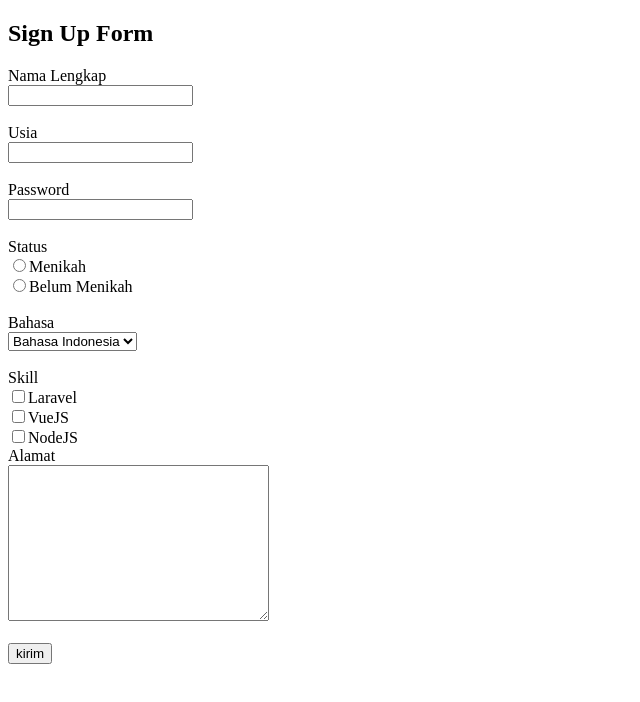
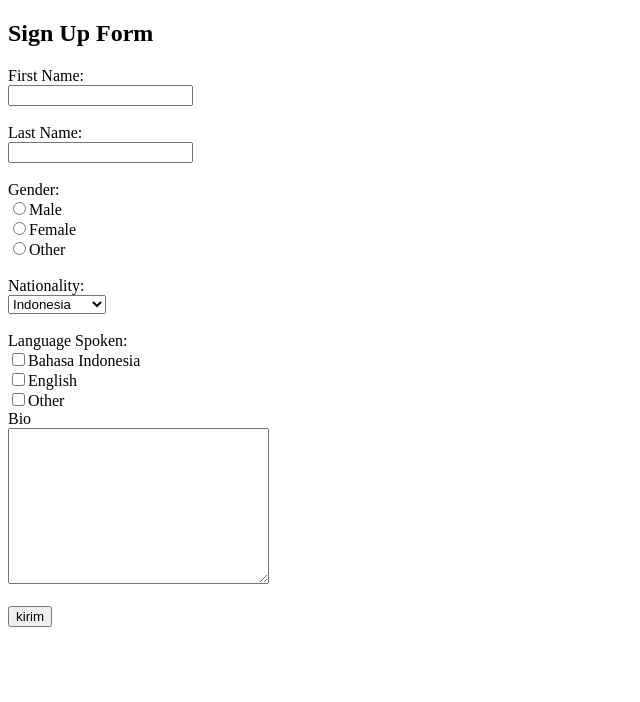
Before and after one commit to khandavaa/Bootcamp-Sanbercode, a plain HTML site: page Tugas Sanbercode/form.html in a window 1280 px wide. Shown: the whole page, without its empty margins (0-640 px from the left). Drawn offline with Linux system fonts and the light colour scheme.

Commit message:
Add files via upload

```diff
--- a/Tugas Sanbercode/form.html
+++ b/Tugas Sanbercode/form.html
@@ -12,27 +12,31 @@
 
 <body>
 <form action="welcome.html" method="post">
-    <label>Nama Lengkap</label> <br>
+    <label>First Name:</label> <br>
     <input type="text"> <br> <br>
-    <label>Usia</label> <br>
-    <input type="number"> <br> <br>
-    <label>Password</label> <br>
-    <input type="password"> <br> <br>
-    <label>Status</label> <br>
-    <input type="radio" name="status">Menikah <br>
-    <input type="radio" name="status">Belum Menikah <br> <br>
-    <label>Bahasa</label> <br>
-    <select name="Bahasa">
-    <option value="">Bahasa Indonesia </option>
-    <option value="">Bahasa Inggris </option>
-    <option value="">Bahasa Belanda </option>
+    <label>Last Name:</label> <br>
+    <input type="text"> <br> <br>
+
+    <label>Gender:</label> <br>
+    <input type="radio" name="status">Male<br>
+    <input type="radio" name="status">Female<br>
+    <input type="radio" name="status">Other<br> <br>
+
+    <label>Nationality:</label> <br>
+    <select name="Nationality">
+    <option value="">Indonesia </option>
+    <option value="">Japanese </option>
+    <option value="">Singaporean </option>
+    <option value="">Malaysian </option>
     </select> <br> <br>
-    <label>Skill</label> <br>
-    <input type="checkbox" name="skill">Laravel <br>
-    <input type="checkbox" name="skill">VueJS <br>
-    <input type="checkbox" name="skill">NodeJS <br>
-    <label>Alamat</label> <br>
-    <textarea name="Alamat" cols="30" rows="10"></textarea> <br> <br>
+
+    <label>Language Spoken:</label> <br>
+    <input type="checkbox" name="Language Spoken">Bahasa Indonesia <br>
+    <input type="checkbox" name="Language Spoken">English <br>
+    <input type="checkbox" name="Language Spoken">Other <br>
+
+    <label>Bio</label> <br>
+    <textarea name="Bio" cols="30" rows="10"></textarea> <br> <br>
     <input type="submit" value="kirim">
 </form>
 </body>
```
